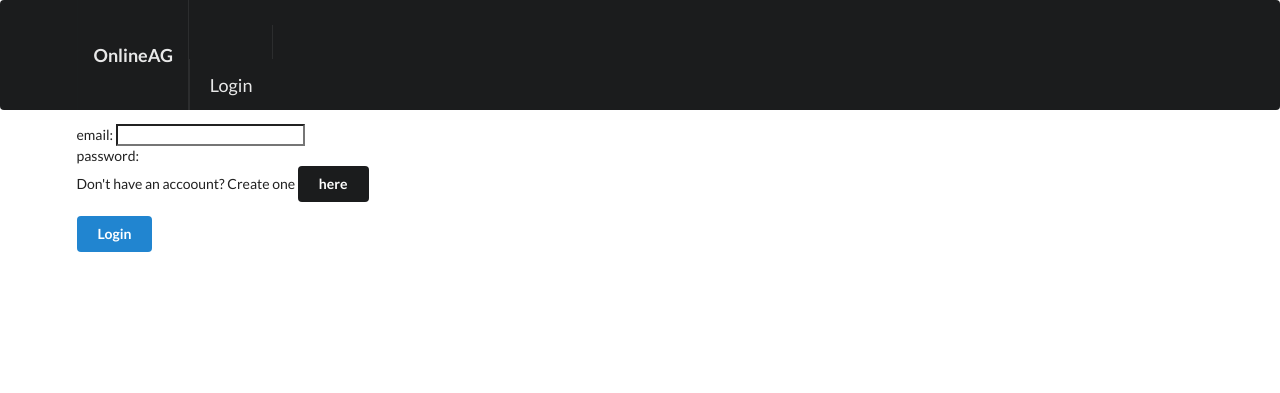
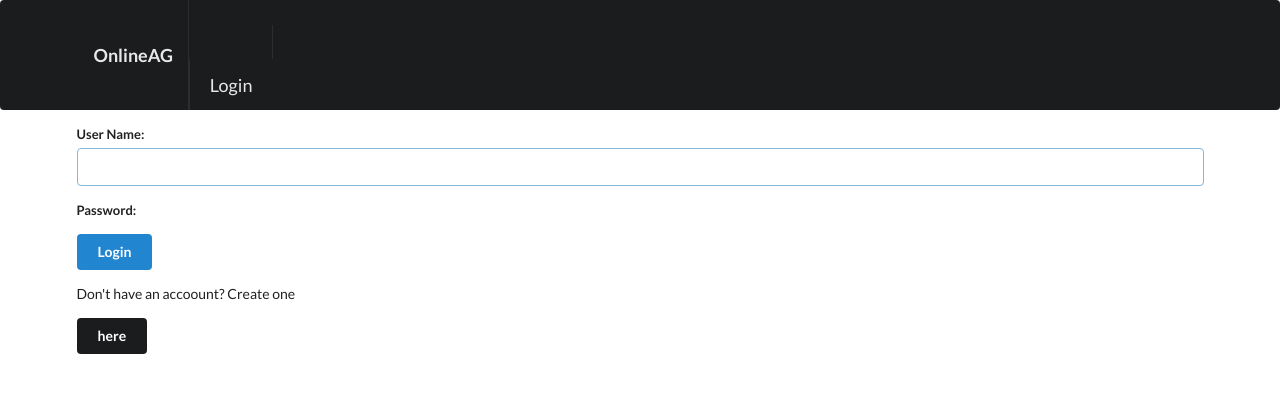
Before and after one commit to chaudharynabin6/Online-Art-Gallery, a Django app: template src/authentication/templates/registration/login.html in a window 1280 px wide. Shown: the top 393 px of the page. Run offline with Django 3.2, Linux system fonts and the light colour scheme; the template is opened without the code that fills it: values that come from a table or form of the project are taken from there, others are empty; some libraries are stand-ins or nearby versions.

Commit message:
refactoring the signup and login urls

```diff
--- a/src/authentication/templates/registration/login.html
+++ b/src/authentication/templates/registration/login.html
@@ -10,26 +10,30 @@ called when the user visits the login page. or /login url
 
 
 {% block content %}
-<form method="post" class="from-group">
+<form method="post" class="ui form">
   {% csrf_token %}
   {{ form.non_field_errors }}
   <div class="field">
-    {{ form.email.errors }}
-    <label for="{{ form.email.id_for_label }}">email:</label>
-    {{ form.email }}
+    {{ form.username.errors }}
+    <label for="{{ form.username.id_for_label }}">User Name:</label>
+    {{ form.username }}
     </div>
     <div class="field">
     {{ form.password.errors }}
-    <label for="{{ form.password.id_for_label }}">password:</label>
+    <label for="{{ form.password.id_for_label }}">Password:</label>
     {{ form.password }}
     </div>
-
-  <p>
-    Don't have an accoount? Create one
-    <a class="ui button secondary"href="/signup">here</a>
-  </p>
-  <button type="submit" class="ui button primary">
+    <div class="field">
+    <button type="submit" class="ui button primary">
     Login
   </button>
+    </div>
+
+   <div class = "field">
+    Don't have an accoount? Create one
+  </div>
+  <div class ="field">
+  <a class="ui button secondary" href="{% url 'authentication:signup' %}">here</a>
+  </div>
 </form>
 {% endblock %}
--- /dev/null
+++ b/src/authentication/urls.py
@@ -0,0 +1,10 @@
+from django.urls import path, include
+from .import views
+
+app_name = "authentication"
+urlpatterns = [
+    # for signup
+    path("signup", views.register, name="signup"),
+    # for login feature
+    path('', include("django.contrib.auth.urls"), name="login"),
+]
--- a/src/authentication/views.py
+++ b/src/authentication/views.py
@@ -24,4 +24,4 @@ def register(response):
         # form is created
         form = RegisterForm()
     # finally redering the form in the signup page
-    return render(response, "signup.html", {"form": form})
+    return render(response, "authentication/signup.html", {"form": form})
--- a/src/online_art_gallery/urls.py
+++ b/src/online_art_gallery/urls.py
@@ -19,17 +19,12 @@ from django.urls import path, include
 from django.conf import settings
 from django.conf.urls.static import static
 from .view import home_view
-from authentication import views as v
-
-
 
 urlpatterns = [
     path('admin/', admin.site.urls),
     path("home/", home_view, name="home"),
-    #for signup feature
-    path("signup/", v.register, name="signup"),
-    # for login feature
-    path('', include("django.contrib.auth.urls")),
+    # for signup and login feature
+    path("authentication/", include("authentication.urls")),
 
 ]
 
```
Also changed, not shown: src/authentication/templates/authentication/signup.html (+20 -5 lines), src/authentication/templates/signup.html (deleted, +0 -14 lines).
